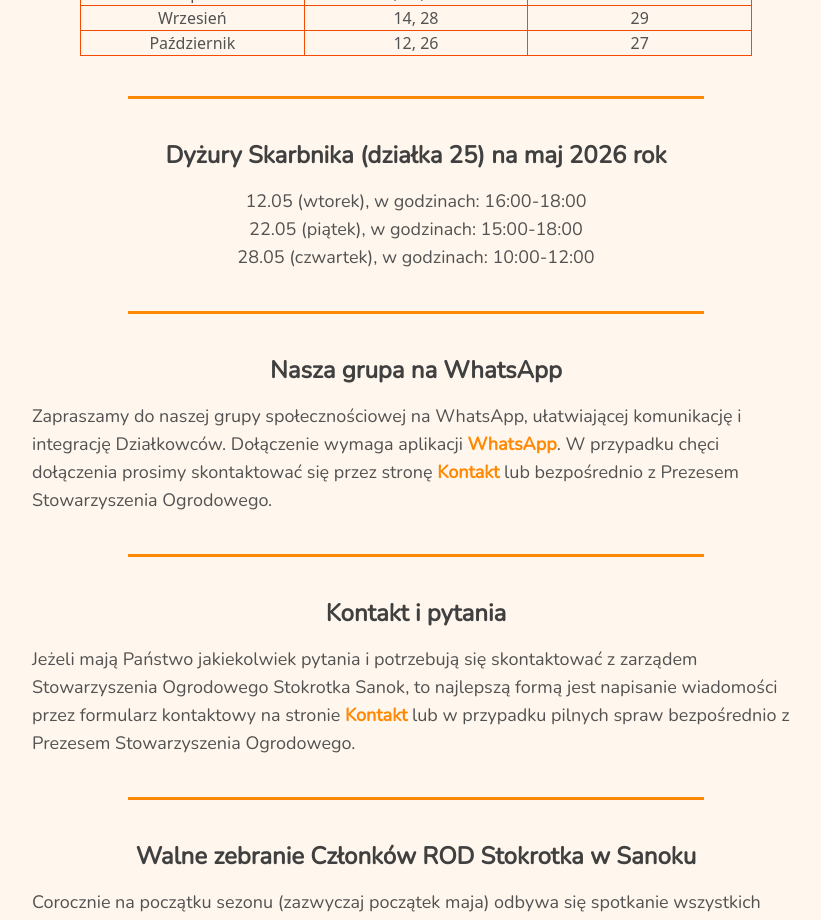
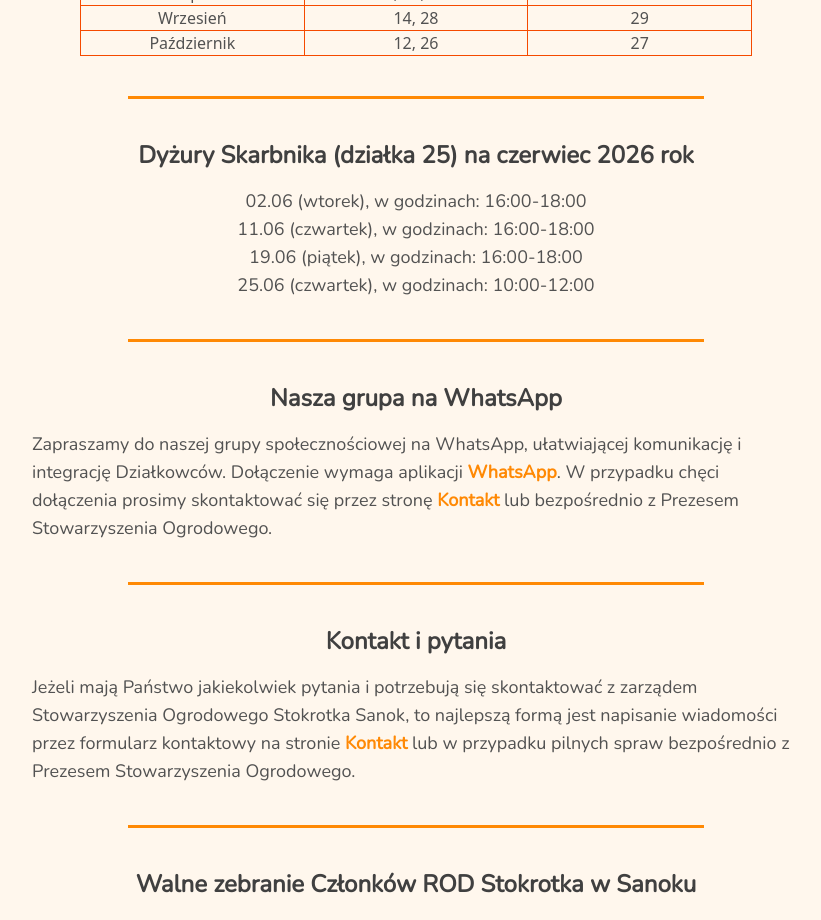
Before and after one commit to rafal-haduch/rod-stokrotka-portal, a Next.js app: page /information in a window 1280 px wide. Shown: the part 1280-2200 px from the top of the page, without its empty margins (224-1045 px from the left). Built offline with nearby package versions, Linux system fonts and the light colour scheme.

Commit message:
update: treasures duties

```diff
--- a/src/app/information/components/sections/TreasurersDutiesSection.tsx
+++ b/src/app/information/components/sections/TreasurersDutiesSection.tsx
@@ -3,7 +3,7 @@ import { treasurersDuties } from '@/data/treasurersDuties';
 export default function TreasurersDutiesSection() {
     return (
         <section>
-            <h3 className="text-center">Dyżury Skarbnika (działka 25) na maj 2026 rok</h3>
+            <h3 className="text-center">Dyżury Skarbnika (działka 25) na czerwiec 2026 rok</h3>
             <ul className="text-center">
                 {treasurersDuties.map((item, i) => (
                     <li key={i}>
--- a/src/data/treasurersDuties.ts
+++ b/src/data/treasurersDuties.ts
@@ -3,7 +3,8 @@ interface TreasurersDuties {
 }
 
 export const treasurersDuties: TreasurersDuties[] = [
-    { date: '12.05 (wtorek), w godzinach: 16:00-18:00' },
-    { date: '22.05 (piątek), w godzinach: 15:00-18:00' },
-    { date: '28.05 (czwartek), w godzinach: 10:00-12:00' },
+    { date: '02.06 (wtorek), w godzinach: 16:00-18:00' },
+    { date: '11.06 (czwartek), w godzinach: 16:00-18:00' },
+    { date: '19.06 (piątek), w godzinach: 16:00-18:00' },
+    { date: '25.06 (czwartek), w godzinach: 10:00-12:00' },
 ] as const;
```
